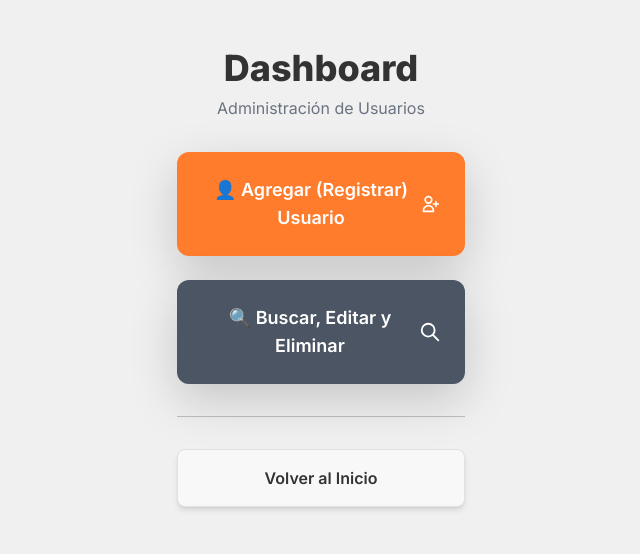
After one commit to itzelAO191/Fast-Food, a Django app: page /dashboard/ in a window 1280 px wide. The commit adds this page. Shown: the top 554 px of the page, without its empty margins (319-959 px from the left). Run offline with Django 5.2, Linux system fonts and the light colour scheme; some libraries are stand-ins or nearby versions.

Commit message:
se agrego un dashboard

```diff
--- /dev/null
+++ b/nucleo/templates/nucleo/dashboard.html
@@ -0,0 +1,61 @@
+<!DOCTYPE html>
+<html lang="es">
+{% load static %}
+
+<head>
+    <meta charset="UTF-8">
+    <meta name="viewport" content="width=device-width, initial-scale=1.0">
+    <title>Dashboard de Administración</title>
+    <link href="https://cdn.jsdelivr.net/npm/bootstrap@5.3.3/dist/css/bootstrap.min.css" rel="stylesheet">
+    <script src="https://cdn.tailwindcss.com"></script>
+    <link rel="stylesheet" href="{% static 'styles.css' %}">
+    <script>
+        tailwind.config = {
+            theme: {
+                extend: {
+                    colors: {
+                        'didi-primary': '#FF7C2C',
+                        'didi-dark': '#333333',
+                        'didi-light': '#F8F8F8',
+                    },
+                    fontFamily: {
+                        sans: ['Inter', 'sans-serif'],
+                    },
+                }
+            }
+        }
+    </script>
+    <link href="https://fonts.googleapis.com/css2?family=Inter:wght@100..900&display=swap" rel="stylesheet">
+</head>
+
+<body class="d-flex justify-content-center">
+    <div id="dashboard-screen" class="screen active-screen p-5 pt-16 max-w-sm">
+
+        <h1 class="text-4xl font-extrabold text-didi-dark mb-2 text-center">Dashboard</h1>
+        <p class="text-center text-gray-500 mb-8">Administración de Usuarios</p>
+
+        <a href="{% url 'registrar_usuario' %}" class="didi-button w-full p-4 rounded-xl shadow-lg text-center mb-4 block">
+            <div class="flex items-center justify-between">
+                <span class="text-lg font-semibold">👤 Agregar (Registrar) Usuario</span>
+                <svg xmlns="http://www.w3.org/2000/svg" class="h-6 w-6" fill="none" viewBox="0 0 24 24" stroke="currentColor" stroke-width="2"><path stroke-linecap="round" stroke-linejoin="round" d="M18 9v3m0 0v3m0-3h3m-3 0h-3m-2-5a4 4 0 11-8 0 4 4 0 018 0zM3 20a6 6 0 0112 0v1H3v-1z" /></svg>
+            </div>
+        </a>
+
+        <a href="{% url 'buscar_user' %}" class="didi-button w-full p-4 rounded-xl shadow-lg text-center mb-4 block bg-gray-600 hover:bg-gray-700">
+            <div class="flex items-center justify-between">
+                <span class="text-lg font-semibold">🔍 Buscar, Editar y Eliminar</span>
+                <svg xmlns="http://www.w3.org/2000/svg" class="h-6 w-6" fill="none" viewBox="0 0 24 24" stroke="currentColor" stroke-width="2"><path stroke-linecap="round" stroke-linejoin="round" d="M21 21l-6-6m2-5a7 7 0 11-14 0 7 7 0 0114 0z" /></svg>
+            </div>
+        </a>
+
+        <hr class="my-8">
+
+        <a href="{% url 'home' %}" class="didi-button w-full p-3 rounded-lg shadow-md mt-6 block text-center text-decoration-none bg-didi-light text-didi-dark border border-gray-300">
+            Volver al Inicio
+        </a>
+
+    </div>
+    <script src="{% static 'scripts.js' %}"></script>
+    <script src="https://cdn.jsdelivr.net/npm/bootstrap@5.3.3/dist/js/bootstrap.bundle.min.js"></script>
+</body>
+</html>
--- a/nucleo/urls.py
+++ b/nucleo/urls.py
@@ -4,6 +4,7 @@ from . import views
 urlpatterns = [
     path('', views.login_page, name='login'),
     path('home/', views.home, name='home'),
+    path('dashboard/', views.dashboard, name='dashboard'),
     path('pedido/', views.pedido_detalle, name='pedido_detalle'),
     path('rastreo/', views.rastreo, name='rastreo'),
     path('registrar/', views.usuario, name='registrar_usuario'),
--- a/nucleo/views.py
+++ b/nucleo/views.py
@@ -13,6 +13,9 @@ def pedido_detalle(request):
 
 def rastreo(request):
     return render(request, "nucleo/repartidor.html")
+
+def dashboard(request):
+    return render(request, "nucleo/dashboard.html")
 
 def usuario(request):
 
```
Also changed, not shown: nucleo/templates/nucleo/home.html (+13 -2 lines).
